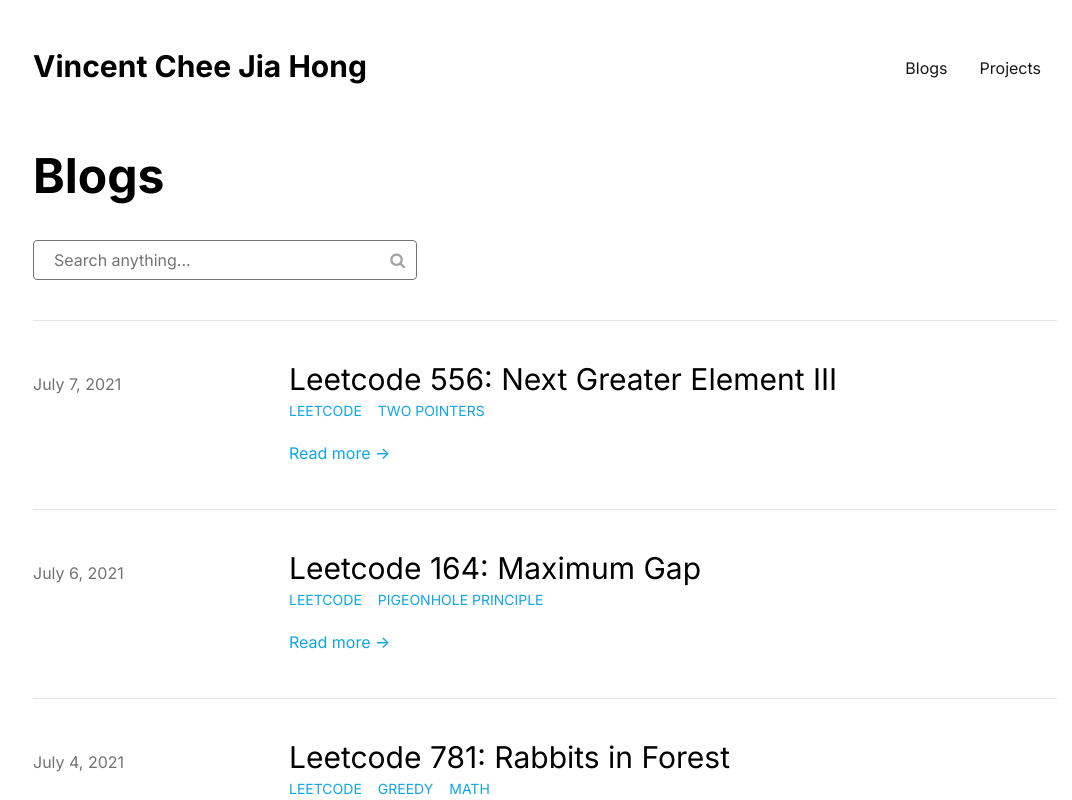
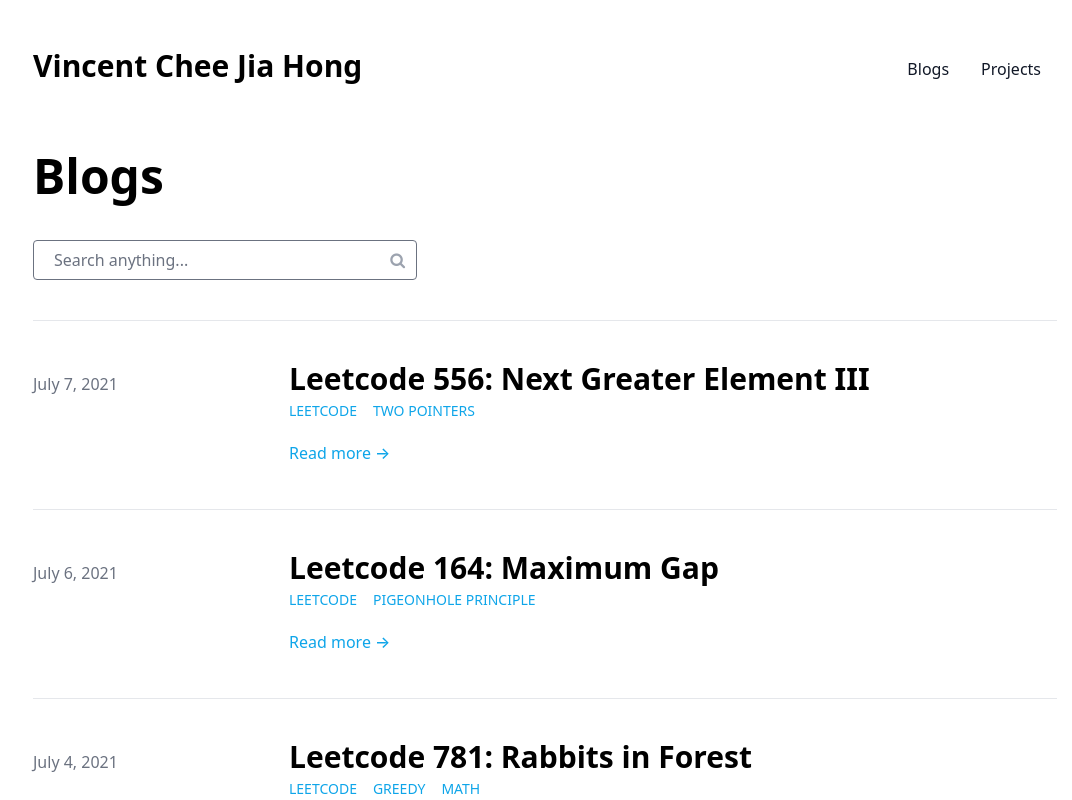
Before and after one commit to jhchee/jhchee.github.io, a Next.js app: page /blogs in a window 1280 px wide. Shown: the top 800 px of the page, without its empty margins (95-1167 px from the left). Built offline with nearby package versions, Linux system fonts and the light colour scheme; what @tailwindcss/typography would draw is missing.

Commit message:
style changes

```diff
--- a/components/PostItems.tsx
+++ b/components/PostItems.tsx
@@ -4,15 +4,17 @@ import Link from "@/components/Link";
 import { PostInfo } from "@/lib/posts";
 
 export interface PostItemsProps {
-    posts: PostInfo[]
+  posts: PostInfo[];
 }
 
-const PostItems: React.FC<PostItemsProps> = ({
-    posts
-}) => {
+const PostItems: React.FC<PostItemsProps> = ({ posts }) => {
   return (
     <ul className="space-y-1 divide-y divide-gray-200 mt-10">
-            {!posts.length && 'No posts found.'}
+      {!posts.length && (
+        <h1 className="sm:w-max max-w-3xl text-xl md:text-2xl font-medium leading-normal mt-5">
+          No posts found.
+        </h1>
+      )}
       {posts.map(({ slug, date, title, tags }) => (
         <li key={slug} className="py-10">
           <article>
@@ -23,7 +25,7 @@ const PostItems: React.FC<PostItemsProps> = ({
                   <div>
                     <Link href={`/posts/${slug}`}>
                       <a className="sm:w-min group">
-                                                <h1 className="sm:w-max max-w-3xl text-2xl md:text-3xl font-medium leading-normal mb-1">
+                        <h1 className="sm:w-max max-w-3xl text-2xl md:text-3xl font-semibold leading-normal mb-1">
                           {title}
                         </h1>
                       </a>
@@ -50,7 +52,7 @@ const PostItems: React.FC<PostItemsProps> = ({
         </li>
       ))}
     </ul>
-    )
-}
+  );
+};
 
-export default PostItems
+export default PostItems;
--- /dev/null
+++ b/css/prism.css
@@ -0,0 +1,160 @@
+/**
+ * Darcula theme
+ *
+ * Adapted from a theme based on:
+ * IntelliJ Darcula Theme (https://github.com/bulenkov/Darcula)
+ *
+ * @author Alexandre Paradis <service.paradis@gmail.com>
+ * @version 1.0
+ */
+
+ code[class*="language-"],
+ pre[class*="language-"] {
+   color: #a9b7c6;
+   font-family: Consolas, Monaco, 'Andale Mono', monospace;
+   direction: ltr;
+   text-align: left;
+   white-space: pre;
+   word-spacing: normal;
+   word-break: normal;
+   line-height: 1.6;
+   font-size: 0.95rem;
+
+   -moz-tab-size: 4;
+   -o-tab-size: 4;
+   tab-size: 4;
+
+   -webkit-hyphens: none;
+   -moz-hyphens: none;
+   -ms-hyphens: none;
+   hyphens: none;
+ }
+
+ pre[class*="language-"]::-moz-selection, pre[class*="language-"] ::-moz-selection,
+ code[class*="language-"]::-moz-selection, code[class*="language-"] ::-moz-selection {
+   color: inherit;
+   background: rgba(33, 66, 131, .85);
+ }
+
+ pre[class*="language-"]::selection, pre[class*="language-"] ::selection,
+ code[class*="language-"]::selection, code[class*="language-"] ::selection {
+   color: inherit;
+   background: rgba(33, 66, 131, .85);
+ }
+
+ /* Code blocks */
+ pre[class*="language-"] {
+   padding: 1em;
+   margin: .5em 0;
+   overflow: auto;
+ }
+
+ :not(pre) > code[class*="language-"],
+ pre[class*="language-"] {
+   background: #2b2b2b;
+ }
+
+ /* Inline code */
+ :not(pre) > code[class*="language-"] {
+   padding: .1em;
+   border-radius: .3em;
+ }
+
+ .token.comment,
+ .token.prolog,
+ .token.cdata {
+   color: #808080;
+ }
+
+ .token.delimiter,
+ .token.boolean,
+ .token.keyword,
+ .token.selector,
+ .token.important,
+ .token.atrule {
+   color: #cc7832;
+ }
+
+ .token.operator,
+ .token.punctuation,
+ .token.attr-name {
+   color: #a9b7c6;
+ }
+
+ .token.tag,
+ .token.tag .punctuation,
+ .token.doctype,
+ .token.builtin {
+   color: #e8bf6a;
+ }
+
+ .token.entity,
+ .token.number,
+ .token.symbol {
+   color: #6897bb;
+ }
+
+ .token.property,
+ .token.constant,
+ .token.variable {
+   color: #9876aa;
+ }
+
+ .token.string,
+ .token.char {
+   color: #6a8759;
+ }
+
+ .token.attr-value,
+ .token.attr-value .punctuation {
+   color: #a5c261;
+ }
+
+ .token.attr-value .punctuation:first-child {
+   color: #a9b7c6;
+ }
+
+ .token.url {
+   color: #287bde;
+   text-decoration: underline;
+ }
+
+ .token.function {
+   color: #ffc66d;
+ }
+
+ .token.regex {
+   background: #364135;
+ }
+
+ .token.bold {
+   font-weight: bold;
+ }
+
+ .token.italic {
+   font-style: italic;
+ }
+
+ .token.inserted {
+   background: #294436;
+ }
+
+ .token.deleted {
+   background: #484a4a;
+ }
+
+ code.language-css .token.property,
+ code.language-css .token.property + .token.punctuation {
+   color: #a9b7c6;
+ }
+
+ code.language-css .token.id {
+   color: #ffc66d;
+ }
+
+ code.language-css .token.selector > .token.class,
+ code.language-css .token.selector > .token.attribute,
+ code.language-css .token.selector > .token.pseudo-class,
+ code.language-css .token.selector > .token.pseudo-element {
+   color: #ffc66d;
+ }
--- a/lib/posts.ts
+++ b/lib/posts.ts
@@ -73,7 +73,7 @@ const tokenClassNames = {
   string: 'text-code-green',
   function: 'text-code-blue',
   boolean: 'text-code-red',
-  comment: 'text-gray-400 italic',
+  comment: 'text-gray-400',
 };
 
 const headerTag = ['h1', 'h2', 'h3'];
--- a/pages/_app.tsx
+++ b/pages/_app.tsx
@@ -2,12 +2,11 @@ import { useState, useEffect } from "react";
 
 import "../styles/global.css";
 // used for rendering equations (optional)
-import 'katex/dist/katex.min.css'
+import "katex/dist/katex.min.css";
 // used for code syntax highlighting (optional)
-import 'prismjs/themes/prism-tomorrow.css'
+import "../css/prism.css";
 
 function MyApp({ Component, pageProps }) {
-
   return (
     <div className="min-h-screen bg-white">
       <Component {...pageProps} />
--- a/pages/index.tsx
+++ b/pages/index.tsx
@@ -23,7 +23,7 @@ const Home: React.FC<HomeProps> = ({
         <title>{siteMetadata.title}</title>
       </Head>
       <article className="grid">
-        <div className="pb-8 prose w-4/5 xl:w-3/5 place-self-center">
+        <div className="prose prose-lg place-self-center">
           {jsx}
         </div>
       </article>
--- a/pages/posts/[slug].tsx
+++ b/pages/posts/[slug].tsx
@@ -3,18 +3,15 @@ import Date from "@/components/Date";
 import PageTitle from "@/components/PageTitle";
 import LayoutWrapper from "@/components/LayoutWrapper";
 import Tag from "@/components/Tag";
-import MDXComponents from '@/components/MDXComponents'
-import hydrate from 'next-mdx-remote/hydrate'
-import React from 'react'
+import MDXComponents from "@/components/MDXComponents";
+import hydrate from "next-mdx-remote/hydrate";
+import React from "react";
 
 interface PostProps {
   postData: PostData;
 }
 
-const Post: React.FC<PostProps> = ({
-  postData,
-}) => {
-
+const Post: React.FC<PostProps> = ({ postData }) => {
   const jsx = hydrate(postData.source, {
     components: MDXComponents,
   });
@@ -28,7 +25,11 @@ const Post: React.FC<PostProps> = ({
               <PageTitle>{postData.title}</PageTitle>
             </div>
             <div className="flex flex-wrap space-x-1 justify-center align-middle">
-              <Date dateString={postData.date} /><div className="text-base font-medium leading-6 text-gray-500"> · {Math.round(postData.readingTime)} mins</div>
+              <Date dateString={postData.date} />
+              <div className="text-base font-medium leading-6 text-gray-500">
+                {" "}
+                · {Math.round(postData.readingTime)} mins
+              </div>
             </div>
             <div className="flex-wrap space-x-2">
               {postData.tags.map((tag) => (
@@ -38,7 +39,7 @@ const Post: React.FC<PostProps> = ({
           </div>
         </header>
         <article className="flex flex-col m-auto place-items-center">
-          <div className="pb-8 prose mt-10">
+          <div className="prose prose-xl px-10 mt-10 font-medium tracking-tight">
             {jsx}
           </div>
         </article>
@@ -51,7 +52,7 @@ export async function getStaticPaths() {
   const paths = getAllPostSlugs();
   return {
     paths,
-    fallback: process.env.node_env === 'development', // set fallback to true during development
+    fallback: process.env.node_env === "development", // set fallback to true during development
   };
 }
 
--- a/styles/global.css
+++ b/styles/global.css
@@ -3,7 +3,7 @@
 @tailwind utilities;
 
 @layer base {
-  @import url("https://fonts.googleapis.com/css2?family=Lato:wght@400;700;900&display=swap");
+  /* @import url("https://fonts.googleapis.com/css2?family=Lato:wght@400;700;900&display=swap"); */
 }
 
 /* debug overflow */
--- a/tailwind.config.js
+++ b/tailwind.config.js
@@ -15,28 +15,26 @@ module.exports = {
       safelist: ["type"], // [type='checkbox']
     },
   },
-  darkMode: "class",
   theme: {
+
     extend: {
       spacing: {
         "9/16": "56.25%",
       },
-      lineHeight: {
-        11: "2.75rem",
-        12: "3rem",
-        13: "3.25rem",
-        14: "3.5rem",
-      },
+      // fontSize: {
+      //   "font-normal": "1rem",
+      // },
+
       fontFamily: {
-        sans: ["Inter", ...defaultTheme.fontFamily.sans],
+        // sans: ["Inter", ...defaultTheme.fontFamily.sans],
       },
       colors: {
-        gray: colors.trueGray,
+        gray: colors.neutral,
         github: "#333333",
         twitter: "#1da1f2",
         linkedin: "#0a66c2",
         themeToggler: "#2795e9",
-        blue: colors.lightBlue,
+        blue: colors.sky,
         code: {
           green: "#b5f4a5",
           yellow: "#ffe484",
@@ -58,36 +56,21 @@ module.exports = {
               code: { color: theme("colors.blue.400") },
             },
             h1: {
-              fontWeight: "700",
+              fontWeight: "800",
               letterSpacing: theme("letterSpacing.tight"),
               color: theme("colors.gray.900"),
             },
             h2: {
-              fontWeight: "700",
+              fontWeight: "800",
               letterSpacing: theme("letterSpacing.tight"),
               color: theme("colors.gray.900"),
             },
             h3: {
-              fontWeight: "600",
+              fontWeight: "700",
               color: theme("colors.gray.900"),
             },
             "h4,h5,h6": {
               color: theme("colors.gray.900"),
-            },
-            code: {
-              color: theme("colors.pink.500"),
-              backgroundColor: theme("colors.gray.100"),
-              paddingLeft: "4px",
-              paddingRight: "4px",
-              paddingTop: "2px",
-              paddingBottom: "2px",
-              borderRadius: "0.25rem",
-            },
-            "code:before": {
-              content: "none",
-            },
-            "code:after": {
-              content: "none",
             },
             hr: { borderColor: theme("colors.gray.200") },
             "ol li:before": {
```
Lines whose indentation alone changed are shown as unchanged.
